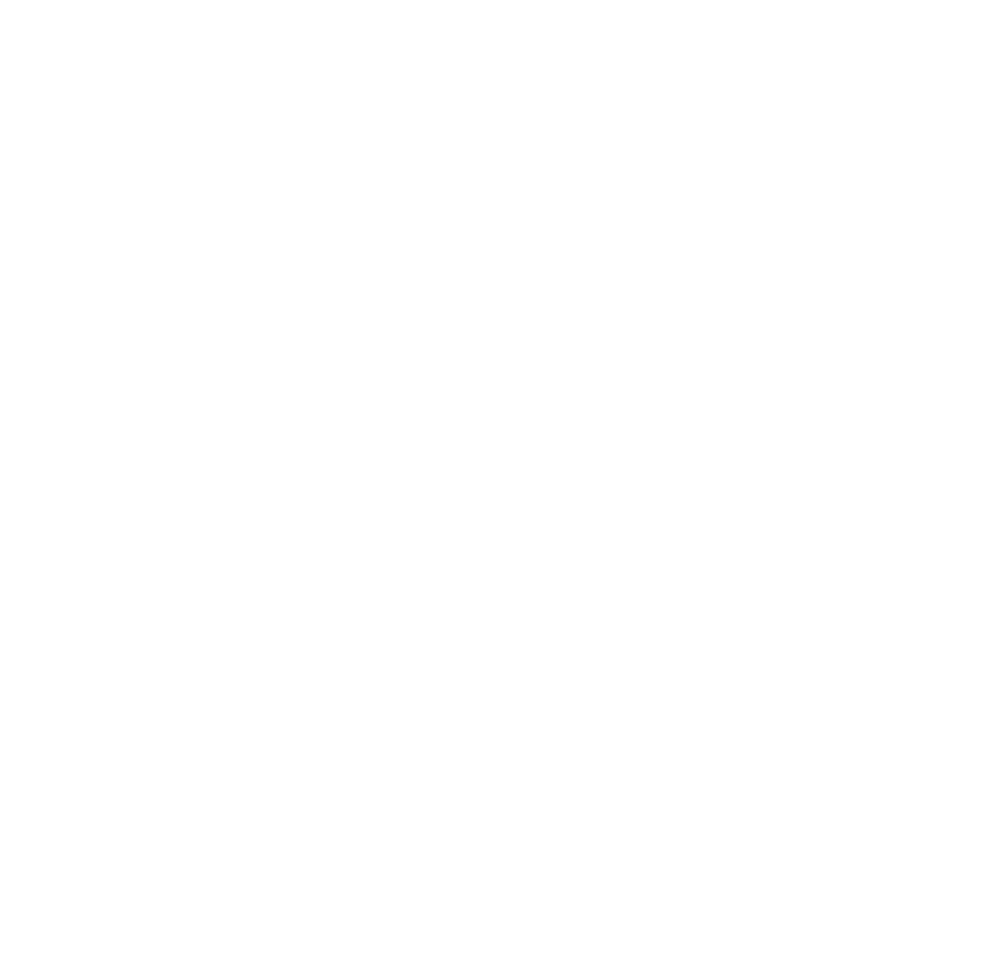
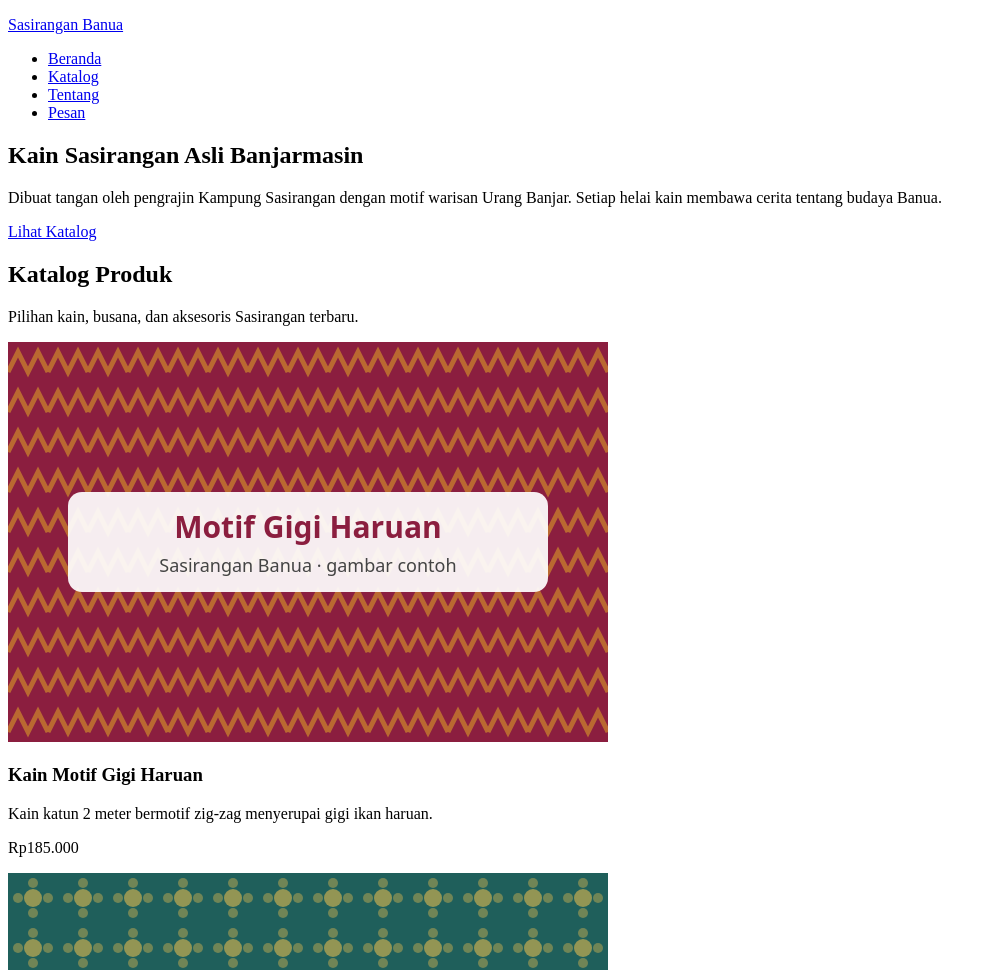
Before and after one commit to qmrkomp07/web1-2510010364, a plain HTML site: page index.html in a window 1280 px wide. Shown: the top 970 px of the page, without its empty margins (0-996 px from the left). Before the commit the page ends 800 px from the top, so only its background shows below. Drawn offline with Linux system fonts and the light colour scheme.

Commit message:
Tambah hero dan katalog 6 produk

```diff
--- a/index.html
+++ b/index.html
@@ -7,6 +7,59 @@
     <title>Sasirangan Banua | Kain Khas Banjar</title>
 </head>
 <body>
+<!-- ========== HEADER & NAVIGASI ========== -->
+<header class="header-situs">
+  <p class="logo"><a href="index.html">Sasirangan Banua</a></p>
+  <nav aria-label="Navigasi utama">
+    <ul class="menu">
+      <li><a href="index.html" aria-current="page">Beranda</a></li>
+      <li><a href="#katalog">Katalog</a></li>
+      <li><a href="#tentang">Tentang</a></li>
+      <li><a href="kontak.html">Pesan</a></li>
+    </ul>
+  </nav>
+</header>
+
+<main>
+  <!-- ========== HERO ========== -->
+  <section class="hero" id="beranda">
+    <h1>Kain Sasirangan Asli Banjarmasin</h1>
+    <p>Dibuat tangan oleh pengrajin Kampung Sasirangan dengan motif warisan Urang Banjar.
+      Setiap helai kain membawa cerita tentang budaya Banua.</p>
+    <a class="tombol" href="#katalog">Lihat Katalog</a>
+  </section>
+
+<!-- ========== KATALOG ========== -->
+<section class="bagian" id="katalog">
+  <h2>Katalog Produk</h2>
+  <p>Pilihan kain, busana, dan aksesoris Sasirangan terbaru.</p>
+
+  <div class="katalog-grid">
+    <article class="kartu">
+      <img src="img/gigi-haruan.svg" alt="Kain sasirangan motif gigi haruan warna merah marun"
+        width="600" height="400">
+      <div class="kartu-isi">
+        <h3>Kain Motif Gigi Haruan</h3>
+        <p>Kain katun 2 meter bermotif zig-zag menyerupai gigi ikan haruan.</p>
+        <p class="harga">Rp185.000</p>
+      </div>
+    </article>
+
+    <article class="kartu">
+      <img src="img/kambang-kacang.svg" alt="Kain sasirangan motif kambang kacang warna hijau
+tosca"
+        width="600" height="400">
+      <div class="kartu-isi">
+        <h3>Kain Motif Kambang Kacang</h3>
+        <p>Motif bunga kacang yang melambangkan keakraban dan kerukunan.</p>
+        <p class="harga">Rp175.000</p>
+      </div>
+    </article>
+
+    <!-- Tambahkan minimal 4 kartu lagi dengan pola yang sama -->
+  </div>
+</section>
+
 
 </body>
 </html>
```
